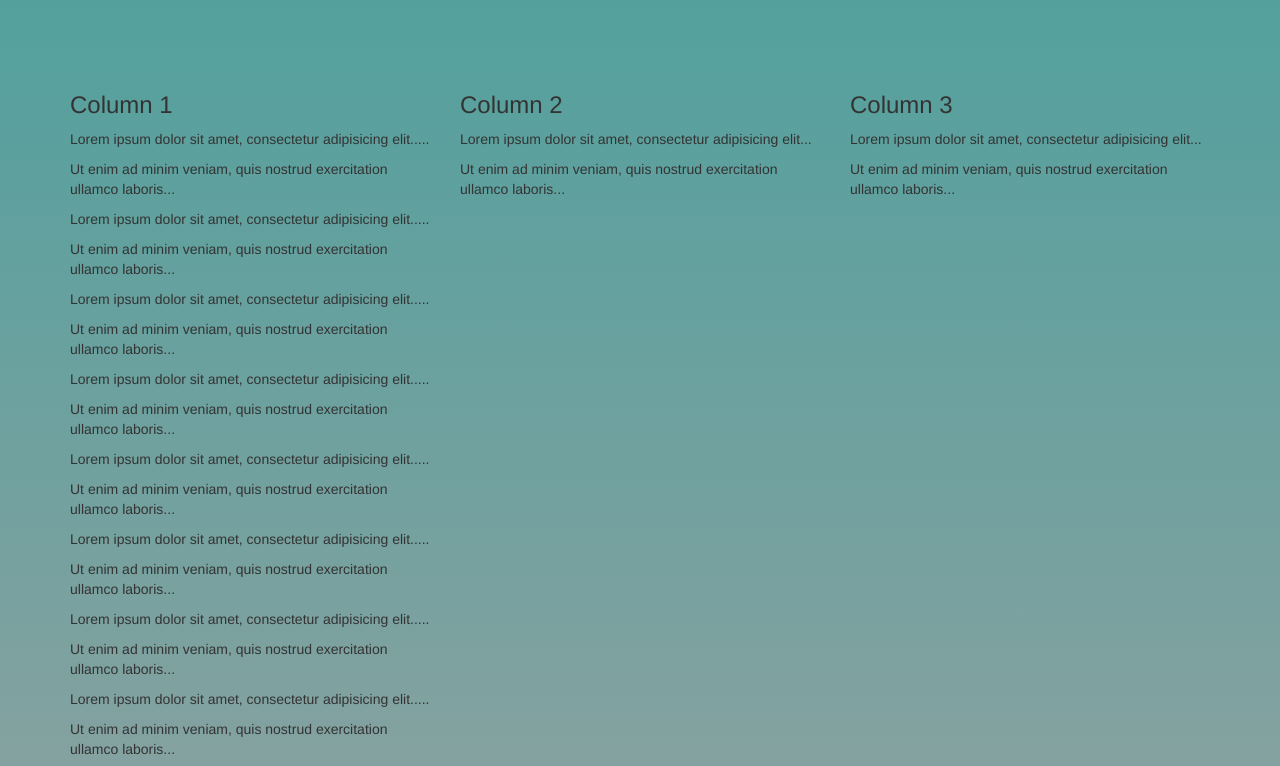
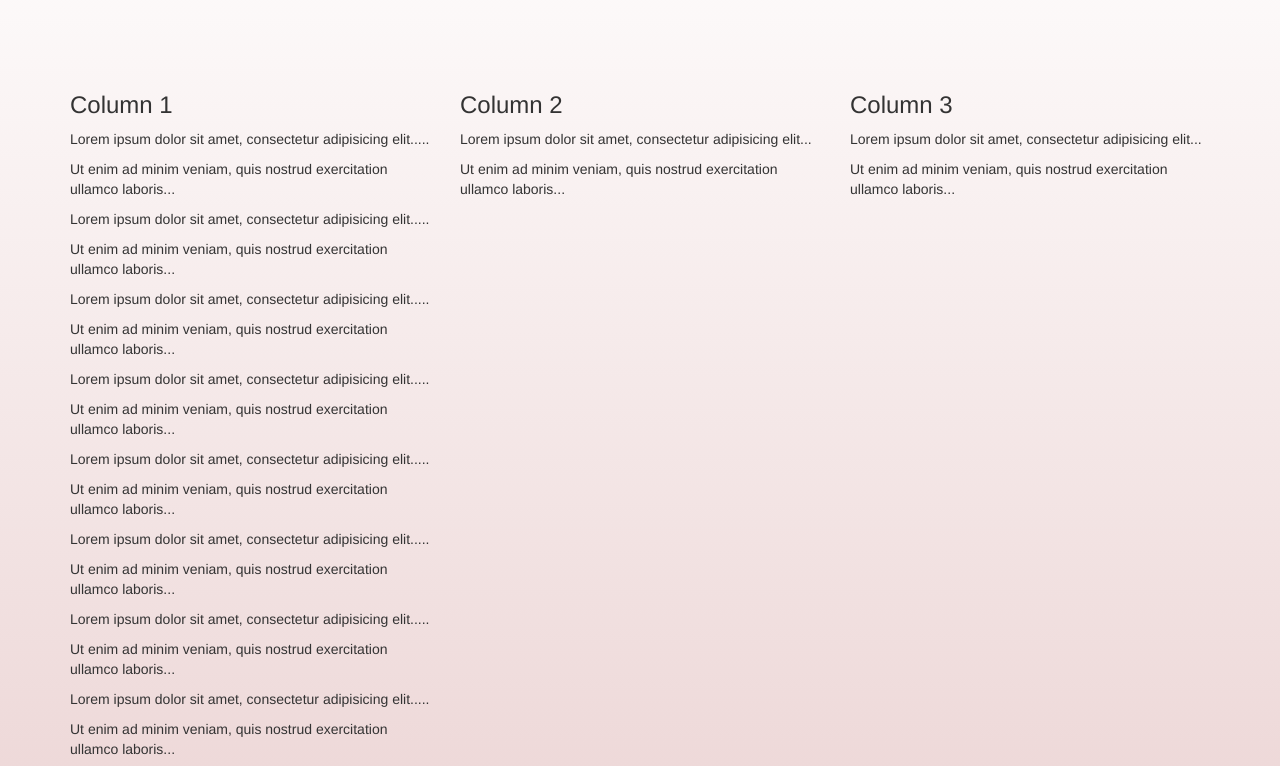
Before and after one commit to BlanchonMarc/BlanchonMarc.github.io, a plain HTML site: page index.html in a window 1280 px wide. Shown: the part 153-919 px from the top of the page. Drawn offline with nearby package versions, Linux system fonts and the light colour scheme.

Commit message:
Background Changes

```diff
--- a/style.css
+++ b/style.css
@@ -1,9 +1,9 @@
 .back {
   background: #49a09d !important; /* For browsers that do not support gradients */
-  background: -webkit-linear-gradient(#49a09d, /*#EC6F66*/#D6A4A4)!important; /* For Safari 5.1 to 6.0 */
-  background: -o-linear-gradient(#49a09d, /*#EC6F66*/ #D6A4A4)!important; /* For Opera 11.1 to 12.0 */
-  background: -moz-linear-gradient(#49a09d, /*#EC6F66*/ #D6A4A4)!important; /* For Firefox 3.6 to 15 */
-  background: linear-gradient(#49a09d, /*#EC6F66*/ #D6A4A4)!important; /* Standard syntax */
+  background: -webkit-linear-gradient(/*#49a09d*/white, /*#EC6F66*/#D6A4A4)!important; /* For Safari 5.1 to 6.0 */
+  background: -o-linear-gradient(/*#49a09d*/white, /*#EC6F66*/ #D6A4A4)!important; /* For Opera 11.1 to 12.0 */
+  background: -moz-linear-gradient(/*#49a09d*/white, /*#EC6F66*/ #D6A4A4)!important; /* For Firefox 3.6 to 15 */
+  background: linear-gradient(/*#49a09d*/white, /*#EC6F66*/ #D6A4A4)!important; /* Standard syntax */
 
   height: 100%;
   margin: 0px;
```
